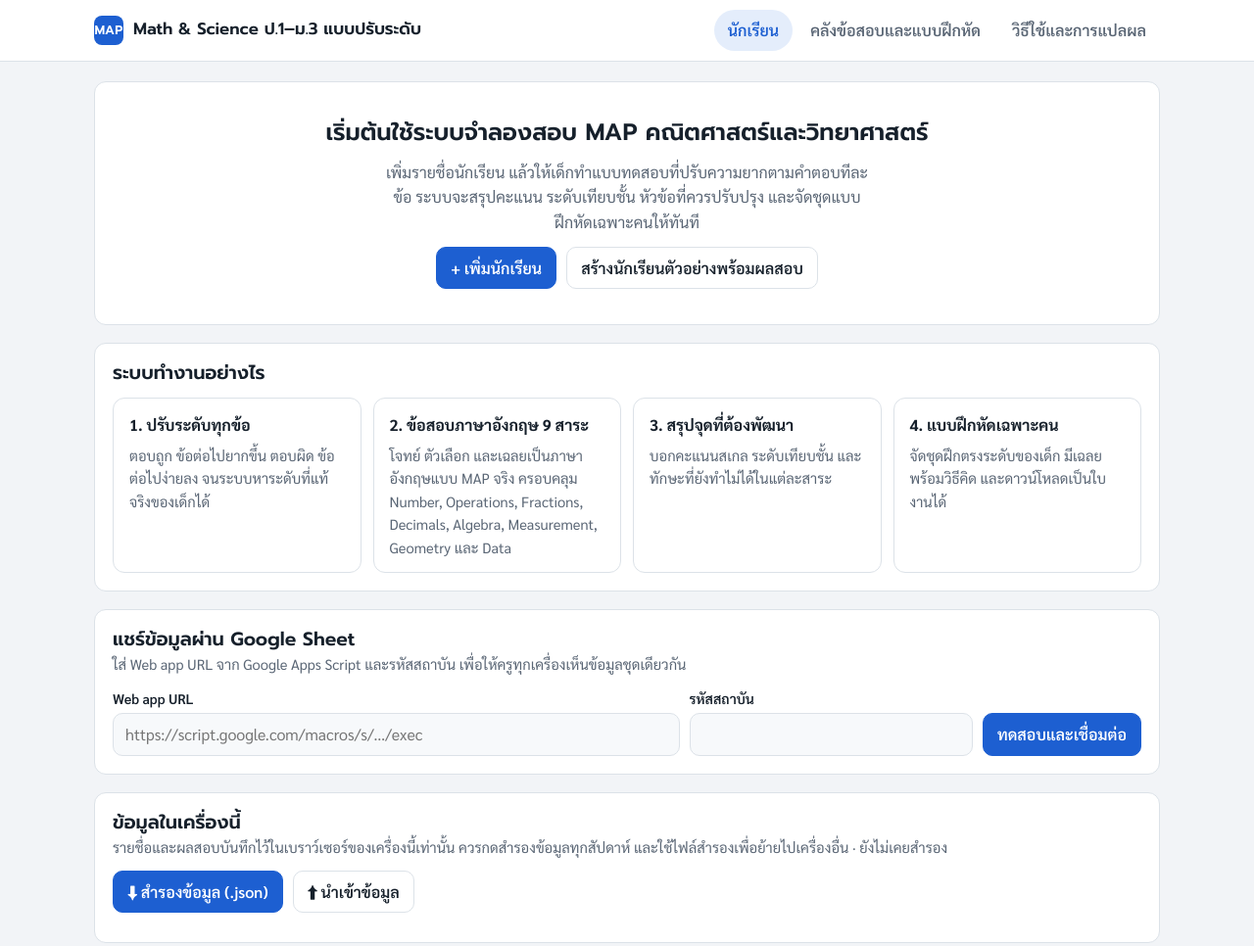
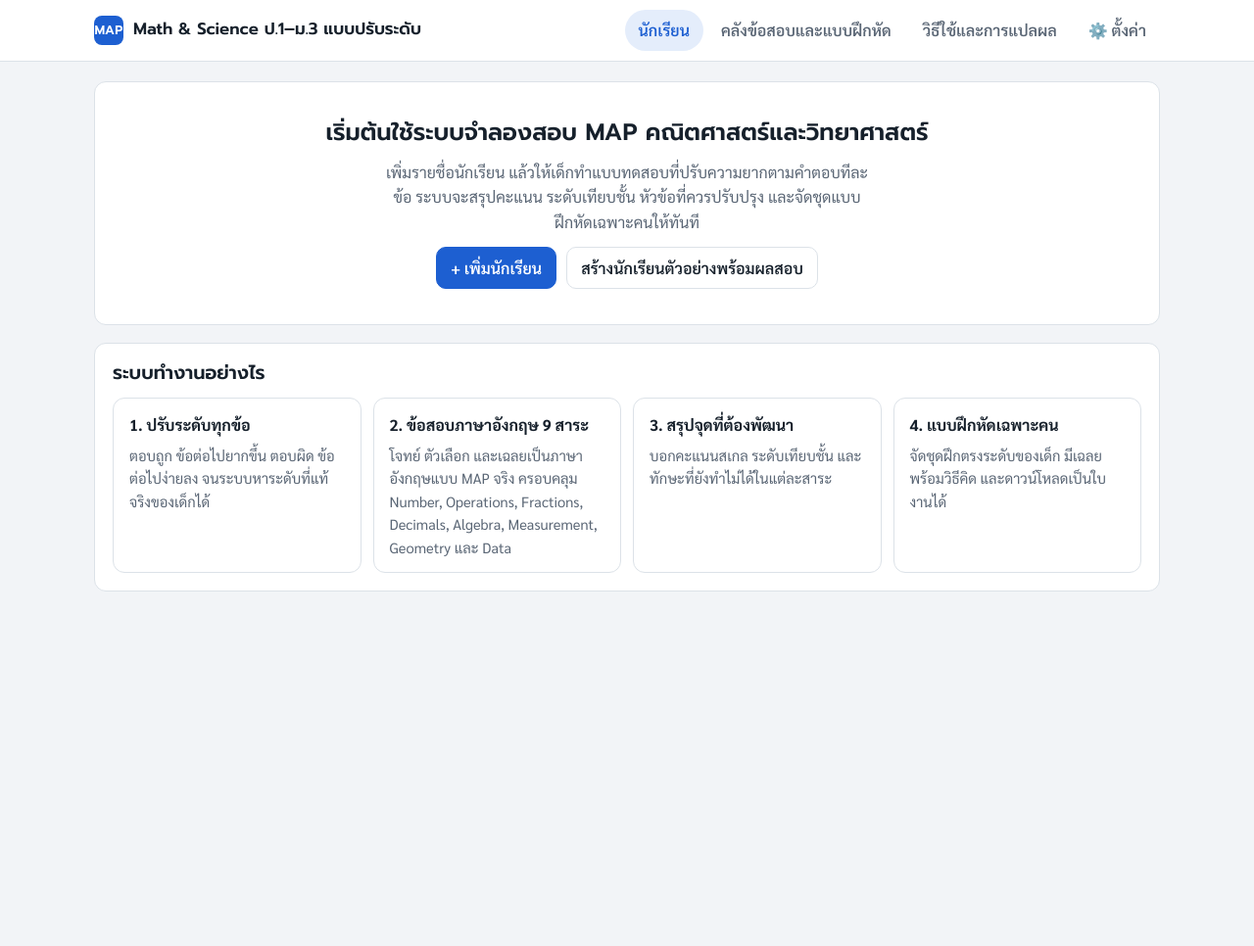
Before and after one commit to gupenainaja-web/MapTest, a plain HTML site: page index.html in a window 1280 px wide. Shown: the whole page at 98% size. After the commit the page ends 800 px from the top, so only its background shows below. Drawn offline with Linux system fonts and the light colour scheme.

Commit message:
Move Google Sheet and backup panels to a Settings tab
Co-Authored-By: Claude Opus 5.5 <noreply@anthropic.com>
Claude-Session: https://claude.ai/code/session_0197ma3jvsSTAQQFrLEcNpss

```diff
--- a/index.html
+++ b/index.html
@@ -1260,7 +1260,7 @@ async function del(col,id){if(Store.mode==='db'){try{await Store.db.collection(c
 function softRender(){if(S.view==='test'||S.view==='practice')return;const a=document.activeElement;const id=a&&a.id;render();if(id&&document.getElementById(id)){const el=document.getElementById(id);el.focus();if(el.setSelectionRange&&el.value!==undefined){try{el.setSelectionRange(el.value.length,el.value.length)}catch(e){}}}}
 
 /* ---------- shell ---------- */
-function shell(inner){const nav=[['home','นักเรียน'],['bank','คลังข้อสอบและแบบฝึกหัด'],['guide','วิธีใช้และการแปลผล']];
+function shell(inner){const nav=[['home','นักเรียน'],['bank','คลังข้อสอบและแบบฝึกหัด'],['guide','วิธีใช้และการแปลผล']].concat(Store.mode==='local'?[['settings','⚙️ ตั้งค่า']]:[]);
   const cur=['student','report'].includes(S.view)?'home':S.view;
   return `<header class="topbar"><div class="in"><div class="brand"><span class="mark">MAP</span>Math & Science ป.1–ม.3 แบบปรับระดับ</div>
   <nav class="nav">${nav.map(([v,t])=>`<button data-act="go" data-v="${v}" aria-current="${cur===v}">${t}</button>`).join('')}</nav></div></header>
@@ -1268,7 +1268,7 @@ function shell(inner){const nav=[['home','นักเรียน'],['bank','
 function render(){const app=$('#app');
   if(S.view==='test'){app.innerHTML=renderTest();return}
   if(S.view==='practice'){app.innerHTML=renderPractice();return}
-  const v={home:renderHome,student:renderStudent,report:renderReport,bank:renderBank,guide:renderGuide}[S.view]||renderHome;
+  const v={home:renderHome,student:renderStudent,report:renderReport,bank:renderBank,guide:renderGuide,settings:renderSettings}[S.view]||renderHome;
   app.innerHTML=shell(Store.loaded?v():`<div class="panel empty"><p>กำลังโหลดข้อมูล…</p></div>`)}
 
 /* ---------- home ---------- */
@@ -1285,7 +1285,8 @@ function backupPanel(){if(Store.mode!=='local')return '';const last=(()=>{try{re
   <div class="row" style="align-self:flex-end"><button class="btn primary" data-act="sheetsConnect">${Store.sync?'บันทึกและเชื่อมต่อใหม่':'ทดสอบและเชื่อมต่อ'}</button>${Store.sync?'<button class="btn" data-act="joinLink">🔗 ลิงก์เชื่อมต่อสำหรับครู</button><button class="btn danger" data-act="sheetsOff">ยกเลิกการเชื่อมต่อ</button>':''}</div></div></section>`:'';
   return sheetsUI+`<section class="panel"><div class="panel-h"><div><h2>ข้อมูลในเครื่องนี้</h2><div class="sub">${Store.sync?'มีสำเนาในเครื่องนี้ด้วย ใช้ต่อได้แม้เน็ตหลุด · ไฟล์สำรองยังแนะนำให้ทำเป็นครั้งคราว':'รายชื่อและผลสอบบันทึกไว้ในเบราว์เซอร์ของเครื่องนี้เท่านั้น ควรกดสำรองข้อมูลทุกสัปดาห์ และใช้ไฟล์สำรองเพื่อย้ายไปเครื่องอื่น'}${last?` · สำรองล่าสุด ${fmtDT(last)}`:' · ยังไม่เคยสำรอง'}</div></div>
   <div class="row"><button class="btn primary" data-act="backup">⬇ สำรองข้อมูล (.json)</button><label class="btn" for="restore-file" style="cursor:pointer">⬆ นำเข้าข้อมูล</label><input type="file" id="restore-file" accept=".json,application/json" style="display:none"></div></div></section>`}
-function renderHome(){return renderHome0()+backupPanel()}
+function renderHome(){return renderHome0()}
+function renderSettings(){return `<div><h1 style="margin-bottom:4px">ตั้งค่า</h1><div class="sub">การเชื่อมต่อ Google Sheet และการสำรองข้อมูล</div></div>`+backupPanel()}
 function renderHome0(){const N=Store.students.length;
   if(!N)return `<section class="panel empty"><h1>เริ่มต้นใช้ระบบจำลองสอบ MAP คณิตศาสตร์และวิทยาศาสตร์</h1>
     <p>เพิ่มรายชื่อนักเรียน แล้วให้เด็กทำแบบทดสอบที่ปรับความยากตามคำตอบทีละข้อ ระบบจะสรุปคะแนน ระดับเทียบชั้น หัวข้อที่ควรปรับปรุง และจัดชุดแบบฝึกหัดเฉพาะคนให้ทันที</p>
```
Also changed, not shown: 2 other files.
